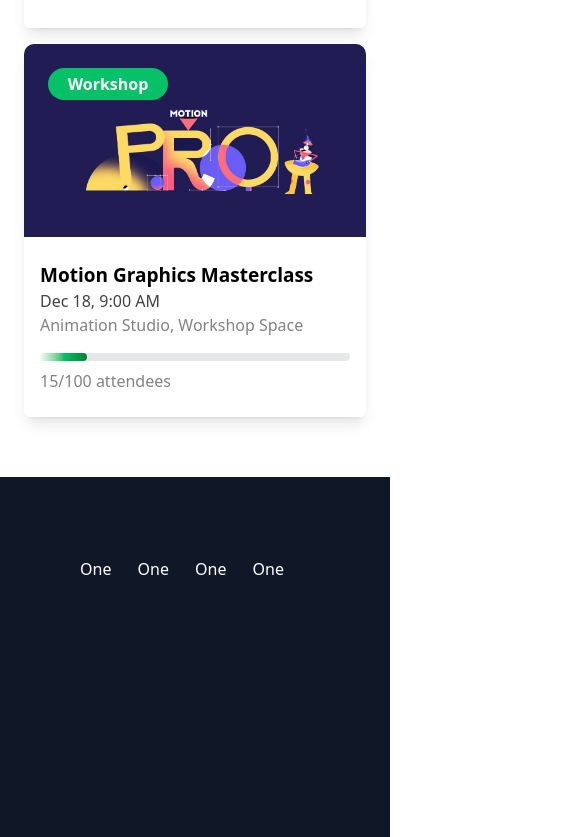
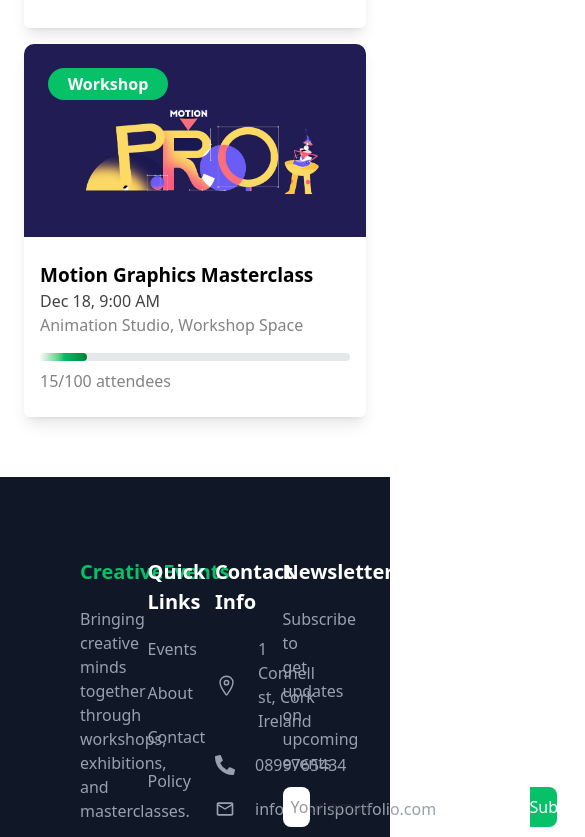
Before and after one commit to Chris-Codex/Events, a React (Vite) app in the folder creative-event/: page / in a window 390 px wide. Shown: the part 2523-3360 px from the top of the page, 585 px wide, since content can reach past the window. Built offline with nearby package versions, Linux system fonts and the light colour scheme.

Commit message:
Implemented a responsive footer

```diff
--- a/creative-event/src/assets/icons/icons.js
+++ b/creative-event/src/assets/icons/icons.js
@@ -1,5 +1,8 @@
 import { IoMoonOutline } from "react-icons/io5";
 import { RxHamburgerMenu } from "react-icons/rx";
+import { IoLocationOutline } from "react-icons/io5";
+import { FaPhoneAlt } from "react-icons/fa";
+import { MdOutlineMail } from "react-icons/md";
 
 
-export { IoMoonOutline, RxHamburgerMenu }
+export { IoMoonOutline, RxHamburgerMenu, IoLocationOutline, FaPhoneAlt, MdOutlineMail  }
--- a/creative-event/src/components/Footer.jsx
+++ b/creative-event/src/components/Footer.jsx
@@ -1,12 +1,52 @@
 import React from 'react'
+import { menuItems } from '../util/menuItems'
+import { IoLocationOutline } from 'react-icons/io5'
+import { FaPhoneAlt } from 'react-icons/fa'
+import { MdOutlineMail } from 'react-icons/md'
+
+
+
 
 const Footer = () => {
   return (
-    <section className='w-full bg-gray-900 h-90 grid grid-cols-4 text-[#fff] p-20'>
-        <div className=''>One</div>
-        <div className=''>One</div>
-        <div className=''>One</div>
-        <div className=''>One</div>
+    <section className='w-full bg-gray-900 h-90 grid grid-cols-4 gap-10 text-[#fff] p-20'>
+        <div className=''>
+            <p className='text-[#06c168] text-[20px] font-[600]'>CreativeEvents</p>
+            <p className='pt-5 text-gray-400'>Bringing creative minds together through workshops, exhibitions, and masterclasses.</p>
+        </div>
+        <div className=''>
+            <p className='text-[20px] font-[600]'>Quick Links</p>
+            <ul className='pt-5'>
+                {menuItems.map((items) => {
+                    return (
+                        <li className='cursor-pointer pb-5 text-gray-400 hover:text-[#fff]'>{items.value}</li>
+                    )
+                })}
+            </ul>
+        </div>
+        <div className=''>
+            <p className='text-[20px] font-[600]'>Contact Info</p>
+            <div className='flex items-center gap-5 mt-5 text-gray-400'>
+                <p><IoLocationOutline size={23} /></p>
+                <p>1 Connell st, Cork Ireland</p>
+            </div>
+            <div className='flex items-center gap-5 mt-5 text-gray-400'>
+                <p><FaPhoneAlt size={20} /></p>
+                <p>0899765434</p>
+            </div>
+            <div className='flex items-center gap-5 mt-5 text-gray-400'>
+                <p><MdOutlineMail size={20} /></p>
+                <p>info@chrisportfolio.com</p>
+            </div>
+        </div>
+        <div className=''>
+            <p className='text-[20px] font-[600]'>Newsletter</p>
+            <p className='pt-5 text-gray-400'>Subscribe to get updates on upcoming events</p>
+            <div className='flex w-full h-10 rounded-[8px] mt-3 bg-[#fff]'>
+                <input text="text" className='text-[#333] px-2 outline-none' placeholder='Your email' />
+                <button className='w-full rounded-tr-[8px] rounded-br-[8px] text-[#fff]  bg-[#06c168] text-[#000]'>Subscribe</button>
+            </div>
+        </div>
     </section>
   )
 }
```
